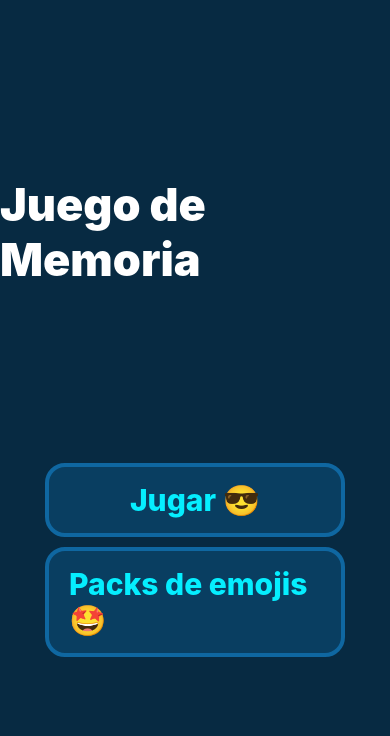
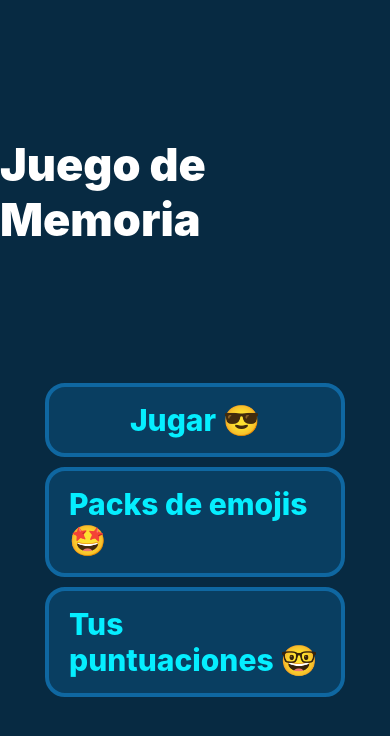
Before and after one commit to areyesarean/memoryGame, a React Native app: screen /Welcome in a window 390 px wide. Shown: the top 736 px of the page. Built offline with nearby package versions, Linux system fonts and the light colour scheme.

Commit message:
Refactorizando Welcome and Create Button Component

```diff
--- a/App.tsx
+++ b/App.tsx
@@ -6,8 +6,11 @@ import { createNativeStackNavigator } from "@react-navigation/native-stack";
 import { NavigationContainer } from "@react-navigation/native";
 import PackEmojis from "./src/Screens/PackEmojis";
 import ContextProvider from "./src/Contexts/ContextProvider";
+import Scores from "./src/Screens/Scores";
 
 const Stack = createNativeStackNavigator();
+
+export type RouteNames = "Welcome" | "Payload" | "Packs" | "Scores"
 
 export default function App() {
   return (
@@ -23,6 +26,7 @@ export default function App() {
           <Stack.Screen name="Welcome" component={Welcome} />
           <Stack.Screen name="Payload" component={Payload} />
           <Stack.Screen name="Packs" component={PackEmojis} />
+          <Stack.Screen name="Scores" component={Scores} />
         </Stack.Navigator>
         <StatusBar style="light" />
       </NavigationContainer>
--- /dev/null
+++ b/src/Components/ButtonMenu.tsx
@@ -0,0 +1,44 @@
+import { View, Text, TouchableOpacity, StyleSheet } from "react-native";
+import React from "react";
+import { useNavigation } from "@react-navigation/native";
+import { RouteNames } from "../../App";
+
+interface Props {
+  to: RouteNames
+  title: string
+  onPress?: () => void
+}
+
+export default function ButtonMenu({to, title, onPress}: Props) {
+  const navigation = useNavigation();
+
+  return (
+    <TouchableOpacity
+      style={styles.resetButton}
+      onPress={ onPress ? onPress : () => navigation.navigate(to as never)}
+    >
+      <Text style={styles.textButton}>{title}</Text>
+    </TouchableOpacity>
+  );
+}
+
+const styles = StyleSheet.create({
+  resetButton: {
+    alignItems: "center",
+    justifyContent: "center",
+    width: 300,
+    paddingVertical: 15,
+    paddingHorizontal: 20,
+    borderRadius: 20,
+    borderWidth: 4,
+    marginBottom: 10,
+    borderColor: "#0f67a1",
+    backgroundColor: "#093e61",
+    textAlign: "center",
+  },
+  textButton: {
+    color: "#05eeff",
+    fontSize: 30,
+    fontWeight: "800",
+  },
+});
--- /dev/null
+++ b/src/Screens/Scores.tsx
@@ -0,0 +1,10 @@
+import { View, Text } from 'react-native'
+import React from 'react'
+
+export default function Scores() {
+  return (
+    <View>
+      <Text>Tus puntuaciones</Text>
+    </View>
+  )
+}
--- a/src/Screens/Welcome.tsx
+++ b/src/Screens/Welcome.tsx
@@ -1,27 +1,16 @@
-import { View, Text, StyleSheet, TouchableOpacity } from "react-native";
+import { View, Text, StyleSheet } from "react-native";
 import React from "react";
-import { useNavigation } from "@react-navigation/native";
+import ButtonMenu from "../Components/ButtonMenu";
 
 export default function Welcome() {
-  const navigation = useNavigation();
 
   return (
     <View style={styles.container}>
       <Text style={styles.title}>Juego de Memoria</Text>
       <View style={styles.containerButtons}>
-        <TouchableOpacity
-          style={styles.resetButton}
-          onPress={() => navigation.navigate("Payload" as never)}
-        >
-          <Text style={styles.textButton}>Jugar 😎</Text>
-        </TouchableOpacity>
-
-        <TouchableOpacity
-          style={styles.resetButton}
-          onPress={() => navigation.navigate("Packs" as never)}
-        >
-          <Text style={styles.textButton}>Packs de emojis 🤩</Text>
-        </TouchableOpacity>
+        <ButtonMenu to="Payload" title="Jugar 😎" />
+        <ButtonMenu to="Packs" title="Packs de emojis 🤩" />
+        <ButtonMenu to="Scores" title="Tus puntuaciones 🤓" />
       </View>
     </View>
   );
@@ -43,27 +32,4 @@ const styles = StyleSheet.create({
     fontSize: 45,
     fontWeight: "900",
   },
-  resetButton: {
-    alignItems: "center",
-    justifyContent: "center",
-    width: 300,
-    paddingVertical: 15,
-    paddingHorizontal: 20,
-    borderRadius: 20,
-    borderWidth: 4,
-    marginBottom: 10,
-    borderColor: "#0f67a1",
-    backgroundColor: "#093e61",
-    textAlign: "center",
-  },
-  textButton: {
-    color: "#05eeff",
-    fontSize: 30,
-    fontWeight: "800",
-  },
-  textSmall: {
-    fontSize: 30,
-    color: "#fff",
-    fontWeight: "800",
-  },
 });
```
Also changed, not shown: src/Components/RadioButton.tsx (+5 -4 lines).
